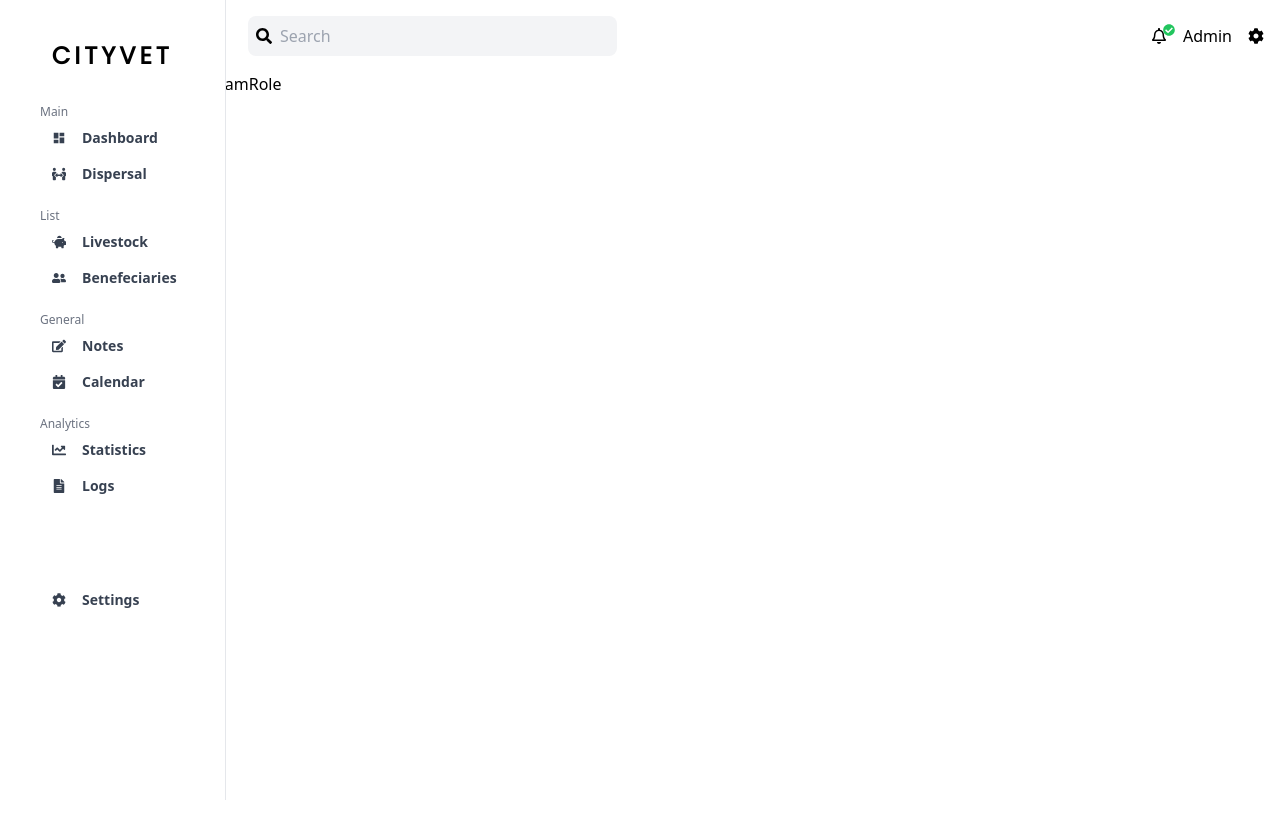
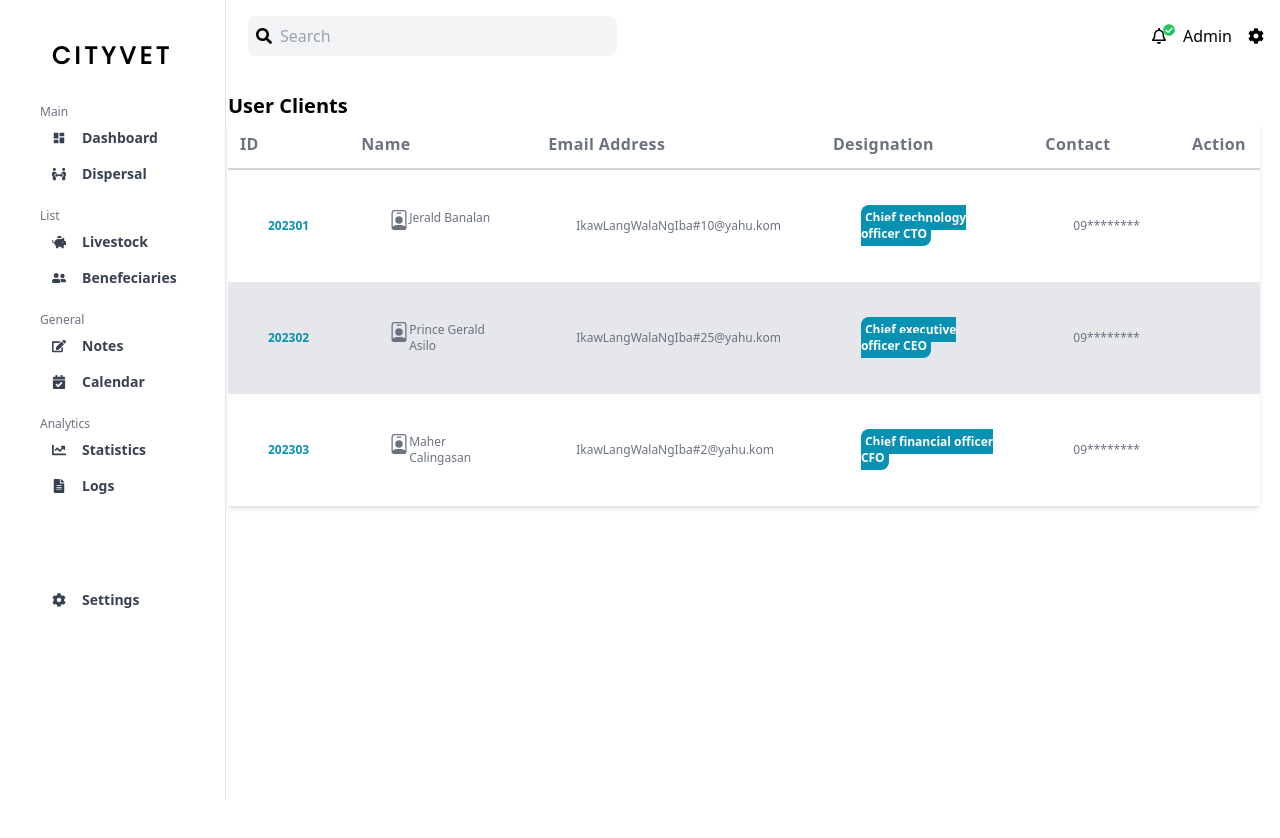
Before and after one commit to asiloprince/cityvet, a React (Vite) app in the folder client/: page /Roles in a window 1280 px wide. Shown: the top 838 px of the page. Before the commit the page ends 800 px from the top, so only its background shows below. Built offline with nearby package versions, Linux system fonts and the light colour scheme.

Commit message:
Add Team Roles Table

```diff
--- a/client/src/pages/dashboard/team/TeamRole.tsx
+++ b/client/src/pages/dashboard/team/TeamRole.tsx
@@ -1,5 +1,54 @@
+import {BsPersonBadge} from 'react-icons/bs'
 function TeamRole() {
-  return <div>TeamRole</div>;
+
+  return (
+    <div className='p-5 h-screen  '>
+        <h1 className='text-xl font-bold'>User Clients</h1>
+
+        <div className=''>
+            <table className='overflow-auto shadow-md'>
+                <thead className=' border-b-2 border-b-gray-300 text-left text-cyan-500'>
+                    <tr>
+                        <th className='p-3 text-md tracking-wide text-gray-500  '>ID</th>
+                        <th className='p-3 text-md tracking-wide text-gray-500  '>Name</th>
+                        <th className='p-3 text-md tracking-wide text-gray-500  '>Email Address</th>
+                        <th className='p-3 text-md tracking-wide text-gray-500  '>Designation</th>
+                        <th className='p-3 text-md tracking-wide text-gray-500  '>Contact</th>
+                        <th className='p-3 text-md tracking-wide text-gray-500  '>Action</th>
+                    </tr>
+                </thead>
+                <tbody className=''>
+                    <tr className='bg-white text-xs text-gray-500 '>
+                        <td className='p-10 text-cyan-600 font-bold '>202301</td>
+                        <td className='p-10 flex '><span><BsPersonBadge size={20}/></span>Jerald Banalan</td>
+                        <td className='p-10 '>IkawLangWalaNgIba#10@yahu.kom</td>
+                        <td className='p-10 '><span className='bg-cyan-600 text-white font-bold p-1 rounded-lg'>Chief technology officer CTO</span></td>
+                        <td className='p-10 '>09********</td>
+                        <td className='p-10 '></td>
+
+                    </tr>
+                    <tr className='bg-gray-200 text-xs text-gray-500'>
+                        <td className='p-10 text-cyan-600 font-bold'>202302</td>
+                        <td className='p-10 flex '><span><BsPersonBadge size={20}/></span> Prince Gerald Asilo</td>
+                        <td className='p-10 '>IkawLangWalaNgIba#25@yahu.kom</td>
+                        <td className='p-10 '><span className='bg-cyan-600 text-white font-bold p-1 rounded-lg'>Chief executive officer CEO</span></td>
+                        <td className='p-10 '>09********</td>
+                        <td className='p-10 '></td>
+                    </tr>
+                    <tr className='bg-white text-xs text-gray-500'>
+                        <td className='p-10 text-cyan-600 font-bold'>202303</td>
+                        <td className='p-10 flex '> <span><BsPersonBadge size={20}/></span>Maher Calingasan</td>
+                        <td className='p-10 '>IkawLangWalaNgIba#2@yahu.kom</td>
+                        <td className='p-10'><span className='bg-cyan-600 text-white font-bold p-1 rounded-lg'>Chief financial officer CFO</span></td>
+                        <td className='p-10 '>09********</td>
+                        <td className='p-10 '></td>
+                    </tr>
+                </tbody>
+            </table>
+        </div>
+    </div>
+  )
+
 }
 
 export default TeamRole;
```
